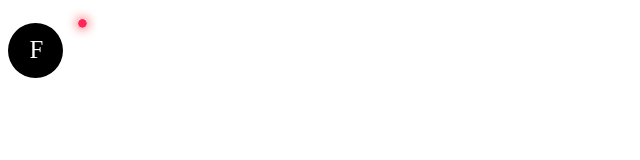
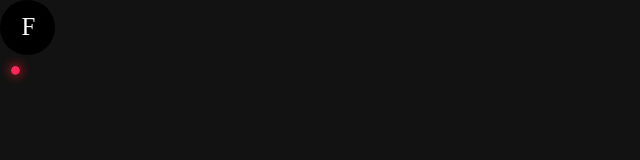
Before and after one commit to sebbyapudo/Felo-Photography-Portfolio, a website built with Vite: page index.html in a window 1280 px wide. Shown: the top 160 px of the page, without its empty margins (0-640 px from the left). Built offline with nearby package versions, Linux system fonts and the light colour scheme.

Commit message:
Fixed the custom scroll

```diff
--- a/src/css/style.css
+++ b/src/css/style.css
@@ -98,13 +98,70 @@
 }
 
 
-
-
-
 /*-----------------------------------*\
   #RESET
 \*-----------------------------------*/
 
+
+*,
+*::before,
+*::after {
+  margin: 0;
+  padding: 0;
+  box-sizing: border-box;
+}
+
+li { list-style: none; }
+
+a,
+img,
+span,
+button,
+ion-icon { display: block; }
+
+a {
+  color: inherit;
+  text-decoration: none;
+}
+
+img { height: auto; }
+
+button {
+  background: none;
+  border: none;
+  font: inherit;
+  cursor: pointer;
+}
+
+ion-icon { pointer-events: none; }
+
+address { font-style: normal; }
+
+html {
+  font-family: var(--ff-gordita);
+  font-size: 10px;
+  scroll-behavior: smooth;
+}
+
+body {
+  background-color: var(--smokey-black);
+  color: var(--white);
+  font-size: 1.6rem;
+  font-weight: var(--fw-400);
+  line-height: 2.15;
+  overflow-x: hidden;
+  height: 300vh;
+}
+
+.body.active { overflow: hidden; }
+
+:focus-visible { outline-offset: 4px; }
+
+::-webkit-scrollbar { width: 5px;}
+
+::-webkit-scrollbar-track { background-color: var(--white); }
+
+::-webkit-scrollbar-thumb { background-color: var(--jet-2); }
 
 
 /*-----------------------------------*\
```
